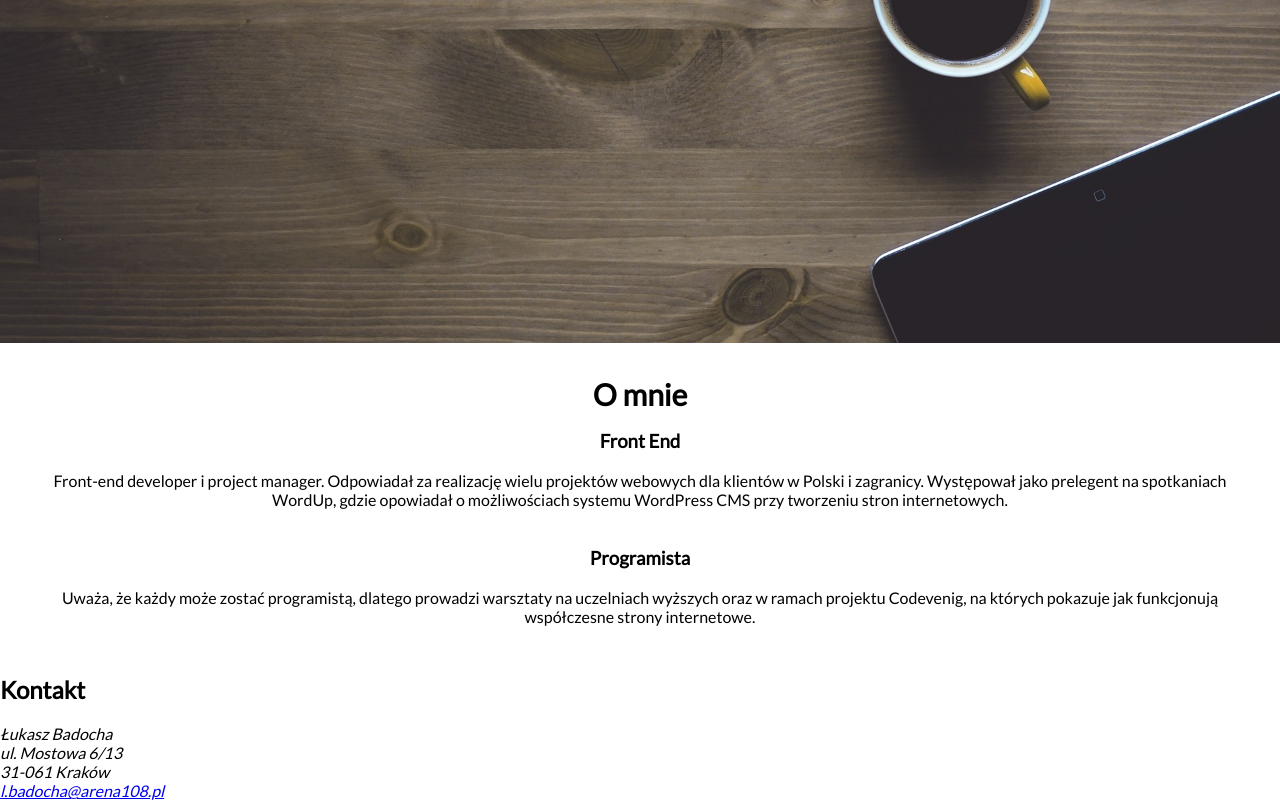
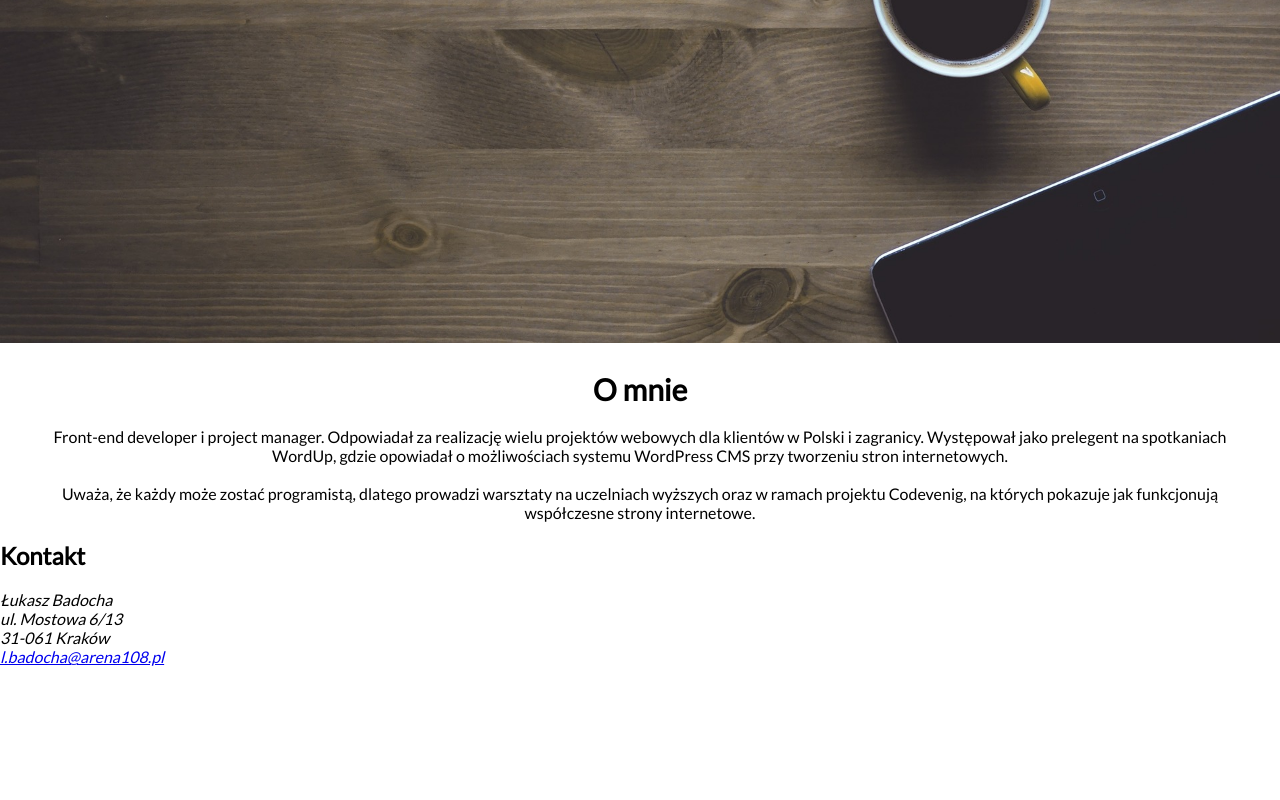
Before and after one commit to wiemka/zadanie-html5, a plain HTML site: page index.html in a window 1280 px wide. Shown: the part 577-1377 px from the top of the page. After the commit the page ends 1243 px from the top, so only its background shows below. Drawn offline with Linux system fonts and the light colour scheme.

Commit message:
ustawienie about

```diff
--- a/css/style.css
+++ b/css/style.css
@@ -63,15 +63,23 @@ img {
 /*ustawienia about*/
 
 #about{
-    padding: 30px;
+    margin 30px 0;
+    padding: 0 50px;
     text-align: center;
 
 }
 
 #about-header{
-    margin: 0;
     font-size: 30px;
+    margin-bottom: 20px;
 
 }
 
 /*koniec ustawień about*/
+
+
+/*ustawienia kontakt*/
+
+
+
+/*koniec ustawień kontakt*/
--- a/index.html
+++ b/index.html
@@ -28,12 +28,10 @@
     <section id="about">
         <h2 id="about-header">O mnie</h2>
         <article class="about-content">
-            <h3>Front End</h3>
             Front-end developer i project manager. Odpowiadał za realizację wielu projektów webowych dla klientów w Polski i zagranicy. Występował jako prelegent na spotkaniach WordUp, gdzie opowiadał o możliwościach systemu WordPress CMS przy tworzeniu stron internetowych.</article>
         <br />
 
         <article class="about-content">
-            <h3>Programista</h3>
             Uważa, że każdy może zostać programistą, dlatego prowadzi warsztaty na uczelniach wyższych oraz w ramach projektu Codevenig, na których pokazuje jak funkcjonują współczesne strony internetowe.</article>
 
     </section>
```
